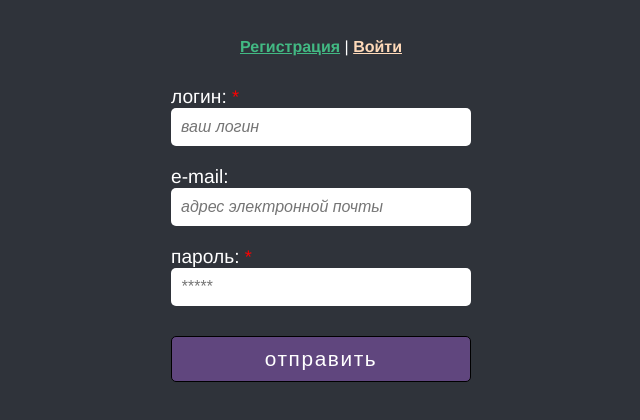
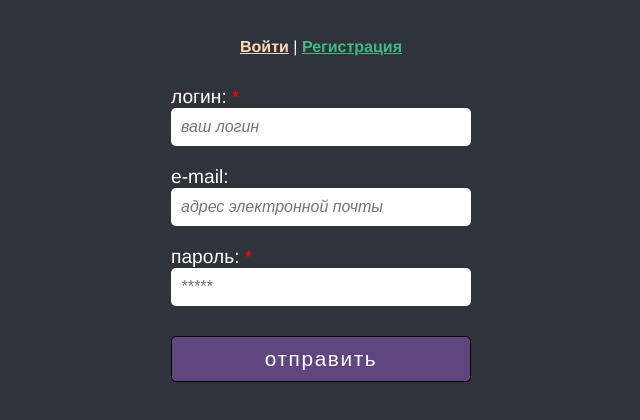
Before and after one commit to Egorius1979/like-trello, a Vue app: page /reg in a window 1280 px wide. Shown: the top 420 px of the page, without its empty margins (319-959 px from the left). Built offline with nearby package versions, Linux system fonts and the light colour scheme.

Commit message:
последний фикс, всё готово

```diff
--- a/src/components/AuthPage.vue
+++ b/src/components/AuthPage.vue
@@ -1,8 +1,8 @@
 <template>
   <div>
     <nav>
-      <router-link to="/reg">Регистрация</router-link> |
-      <router-link to="/login">Войти</router-link>
+      <router-link to="/login">Войти</router-link> |
+      <router-link to="/reg">Регистрация</router-link>
     </nav>
     <form @submit.prevent="verify">
       <label for="login">
@@ -58,6 +58,10 @@ export default {
         this.error = "неверный формат логина";
         return;
       }
+      if (!/.{8,}/gim.test(this.password)) {
+        this.error = "пароль не менее 8 символов";
+        return;
+      }
       if (this.email && !/^.+@.+\..{2,}$/gim.test(this.email)) {
         this.error = "неверный формат email";
         return;
@@ -70,6 +74,7 @@ export default {
           email: this.email,
           password: this.password,
         });
+        return;
       }
       this.$store.dispatch("login", {
         username: this.login,
--- a/src/store/index.js
+++ b/src/store/index.js
@@ -67,6 +67,7 @@ export default new Vuex.Store({
   },
   actions: {
     registration({ commit, dispatch }, payload) {
+      console.log(payload);
       axios
         .post(`${uri}/users/create/`, payload)
         .then((res) => commit("SET_JWT", res.data))
```
